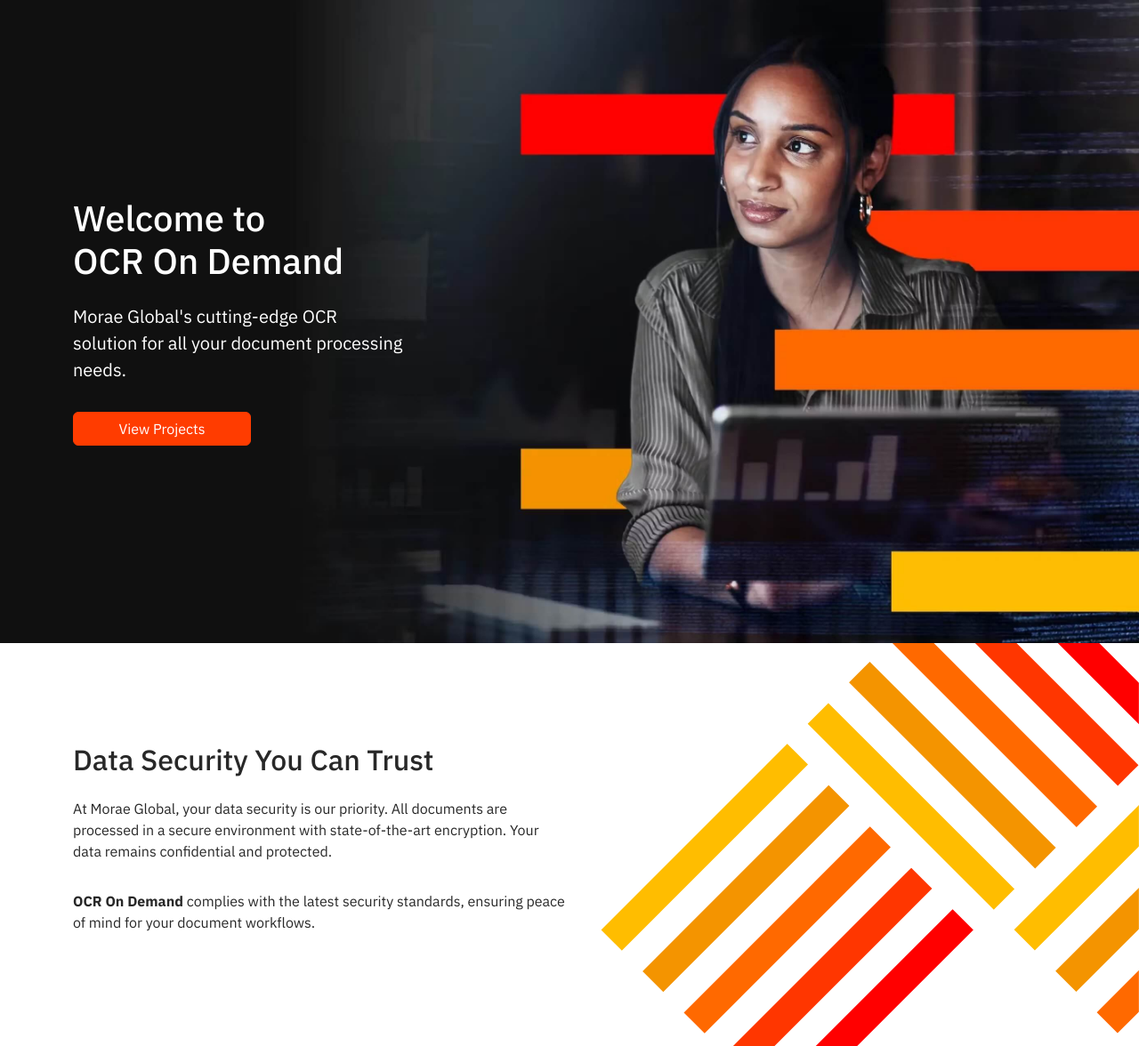
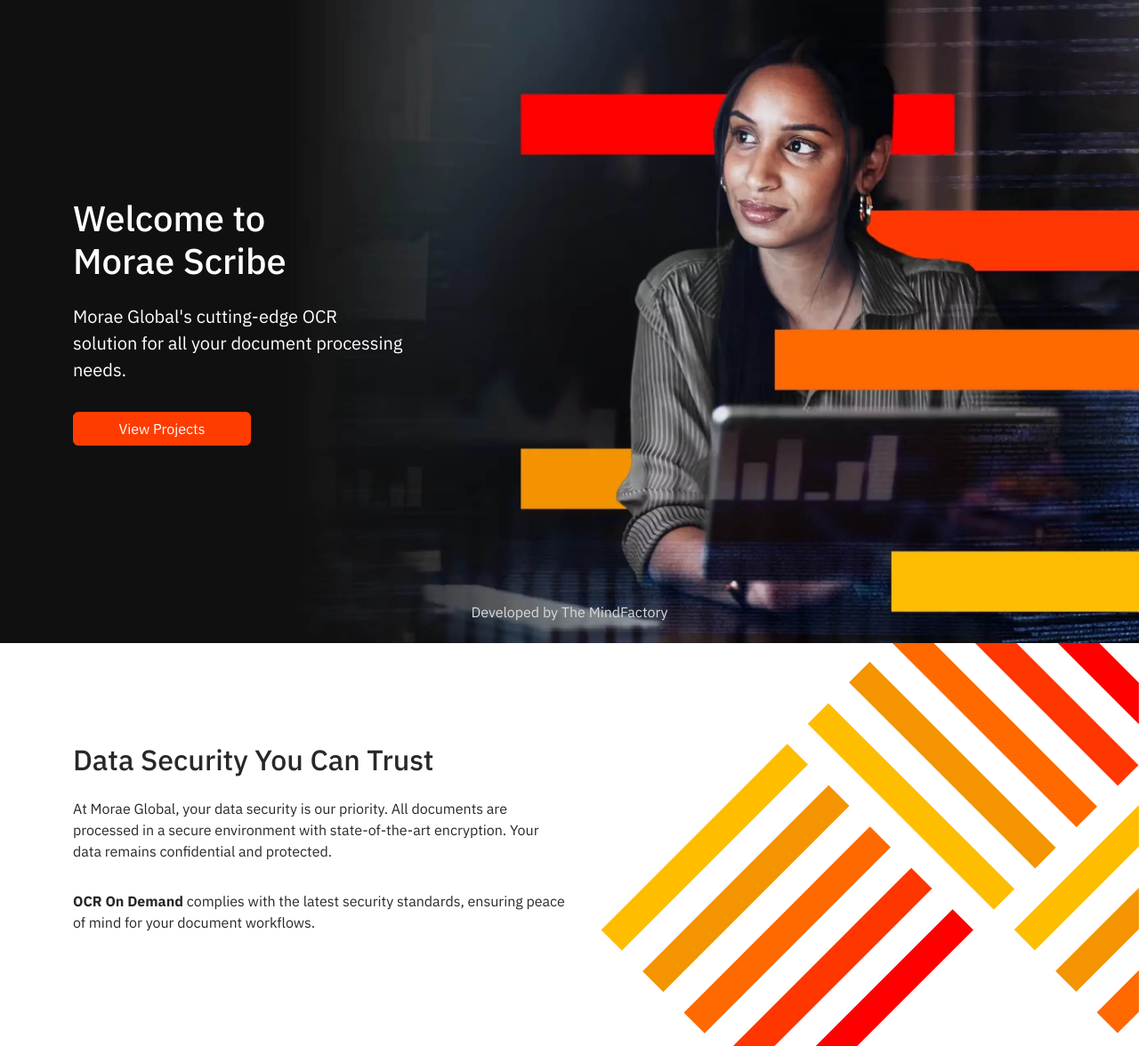
Before and after one commit to Exigent-Mind-Factory/OCRonDemand, a Python web app: template app/templates/home.html in a window 1280 px wide. Shown: the part 80-1256 px from the top of the page at 89% size. Run offline with Jinja, Linux system fonts and the light colour scheme; the template is opened without the code that fills it, so the values that code supplies are empty; some libraries are stand-ins or nearby versions.

Commit message:
#12 Add MindFactory branding - Add MindFactory branding to bottom of some pages - Change app name on homepage - Update wording on OCR page

```diff
--- a/app/templates/base.html
+++ b/app/templates/base.html
@@ -132,6 +132,13 @@
         .hero-section .text-left .button-primary {
             width: 200px;
         }
+        .mindfactory {
+            position: absolute;
+            bottom: 20px;
+            width: 100%;
+            display: flex;
+            justify-content: center;
+        }
         .data-privacy-section {
             background-color: #fff;
             background-image: url("/static/images/logo_tech_bg.svg");
--- a/app/templates/home.html
+++ b/app/templates/home.html
@@ -10,7 +10,7 @@
                 </form>
             </div> -->
             <div class="text-left">
-                <h1>Welcome to <br> OCR On Demand</h1>
+                <h1>Welcome to <br> Morae Scribe</h1>
                 <p class="lead">Morae Global's cutting-edge OCR solution for all your document processing needs.</p>
                 <a href="/projects" class="btn btn-primary button-primary">View Projects</a>
                 <!-- Logout Button -->
@@ -45,6 +45,10 @@
                 </div>
             </div> -->
         </div>
+    </div>
+
+    <div class="mindfactory" style="color: #dadada">
+        Developed by The MindFactory
     </div>
 
     <div class="data-privacy-section">
--- a/app/templates/login.html
+++ b/app/templates/login.html
@@ -23,6 +23,11 @@
             </div>
         </div>
     </div>
+
+</div>
+
+<div class="mindfactory" style="color: #595959">
+    Developed by The MindFactory
 </div>
 
 <script>
--- a/app/templates/ocr.html
+++ b/app/templates/ocr.html
@@ -12,8 +12,7 @@
         <div class="col-md-6 upload-form">
             <h2>PDF Upload OCR</h2>
             <p>
-                Upload individual PDF files to have them processed through our advanced OCR engine.
-                Quick results and easy downloads.
+                Upload individual PDF files to have them processed.
             </p>
             <form id="single-upload-form" enctype="multipart/form-data">
                 <input type="hidden" id="project_id" name="project_id" value="{{ project_id }}">
--- a/app/templates/signup.html
+++ b/app/templates/signup.html
@@ -28,6 +28,10 @@
     </div>
 </div>
 
+<div class="mindfactory" style="color: #595959">
+    Developed by The MindFactory
+</div>
+
 <script>
     document.getElementById('signup-form').addEventListener('submit', async function(event) {
         event.preventDefault();
```
